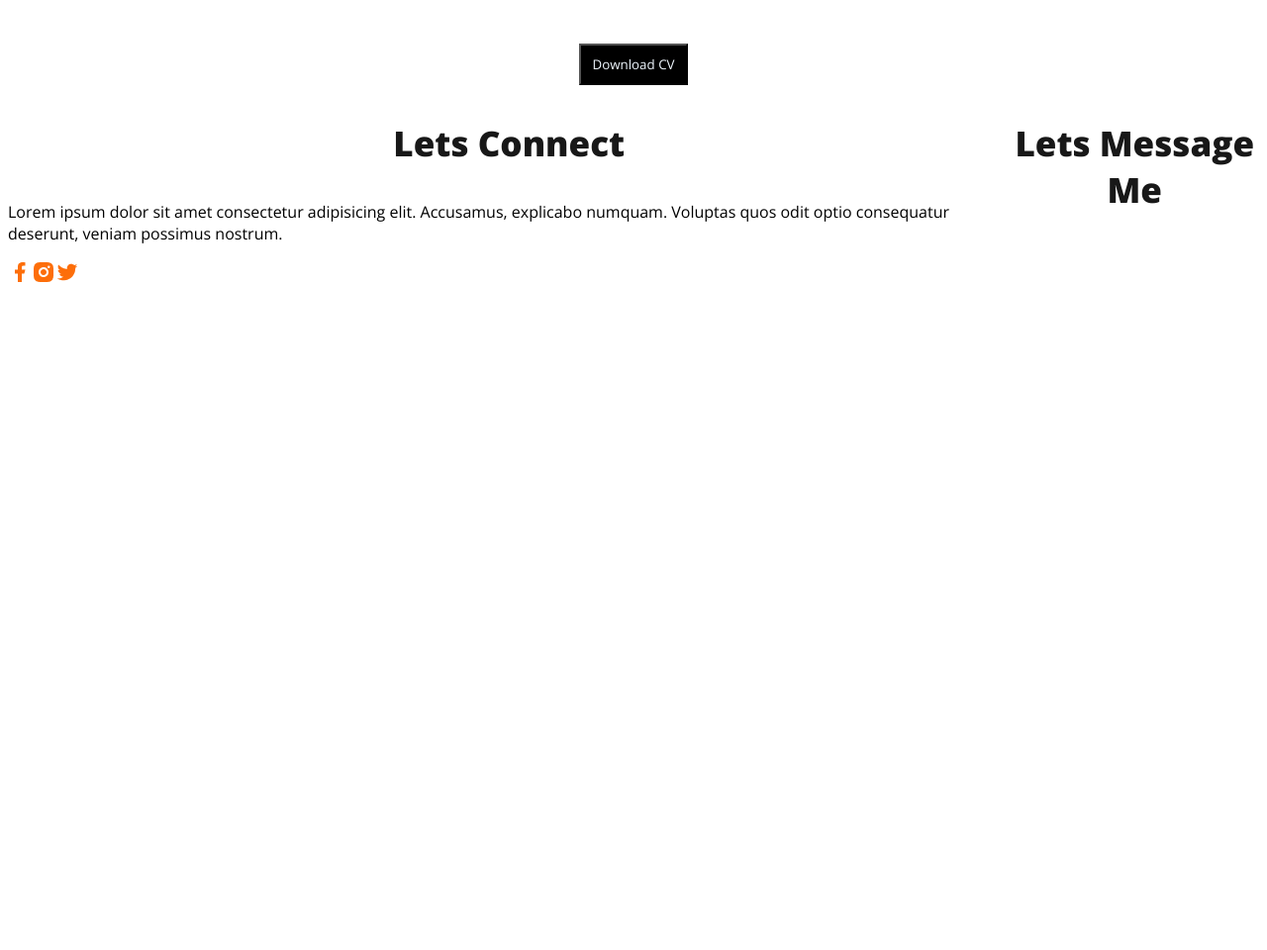
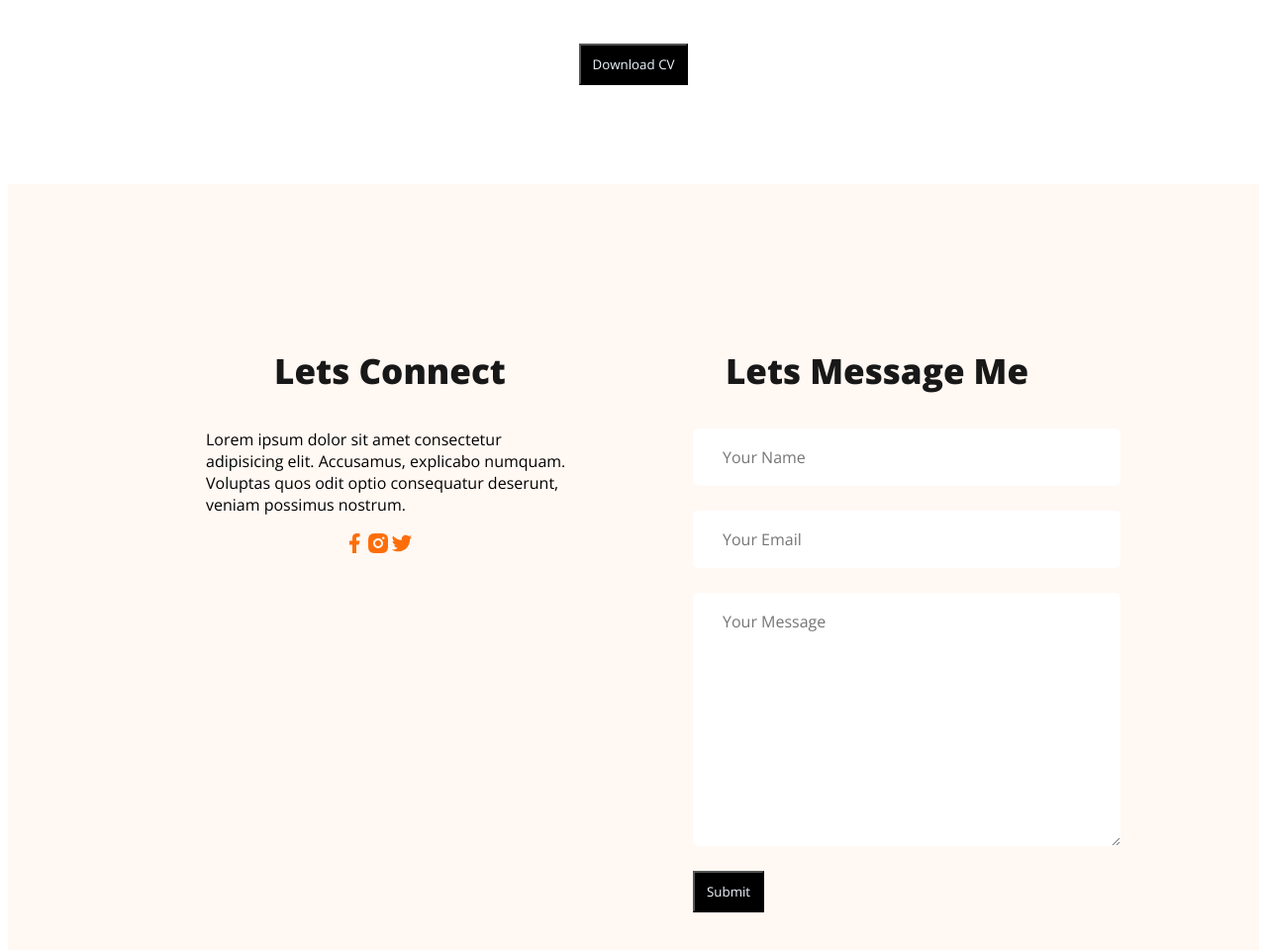
Before and after one commit to Zahidulislammaruf/developer-portfolio, a plain HTML site: page index.html in a window 1280 px wide. Shown: the part 2996-3956 px from the top of the page at 99% size. Before the commit the page ends 3296 px from the top, so only its background shows below. Drawn offline with nearby package versions, Linux system fonts and the light colour scheme.

Commit message:
Footer Body

```diff
--- a/index.html
+++ b/index.html
@@ -150,6 +150,12 @@
         </div>
         <div class="footer-col">
             <h3 class="section-title">Lets Message Me</h3>
+            <form class="contactform">
+                <input type="text" placeholder="Your Name">
+                <input type="email" placeholder="Your Email">
+                <textarea name="" id="" cols="30" rows="10"placeholder="Your Message" ></textarea>
+                <input type="submit" class="btn" value="Submit">
+            </form>
 
         </div>
 
--- a/style.css
+++ b/style.css
@@ -162,4 +162,26 @@ main section{
 }
 footer{
     display: flex;
+    gap: 120px;
+    background: #fff8f3;
+    margin-top: 100px;
+    padding: 130px 200px;
 }
+.footer-col{
+    width: 50%;
+}
+.contactform input[type="text"], .contactform input[type="email"] , textarea{
+    display: block;
+    margin-bottom: 25px;
+    padding: 18px 30px;
+    font-size: 16px;
+    color: #757575;
+    background: #fff;
+    border-radius: 5px;
+    border: 0;
+    width: 100%;
+}
+.social{
+    margin-right: 25px;
+    text-align: center;
+}
```
